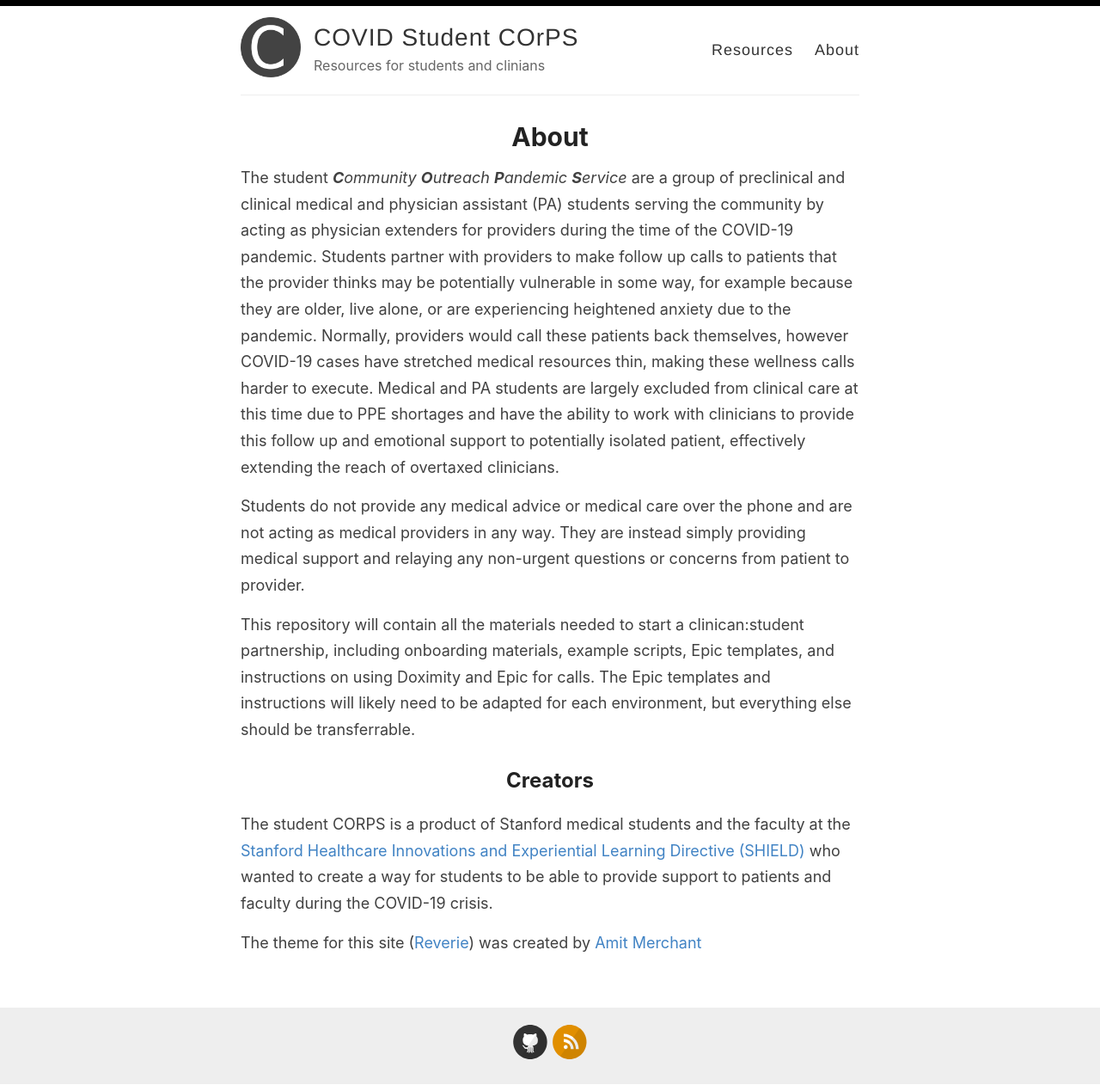
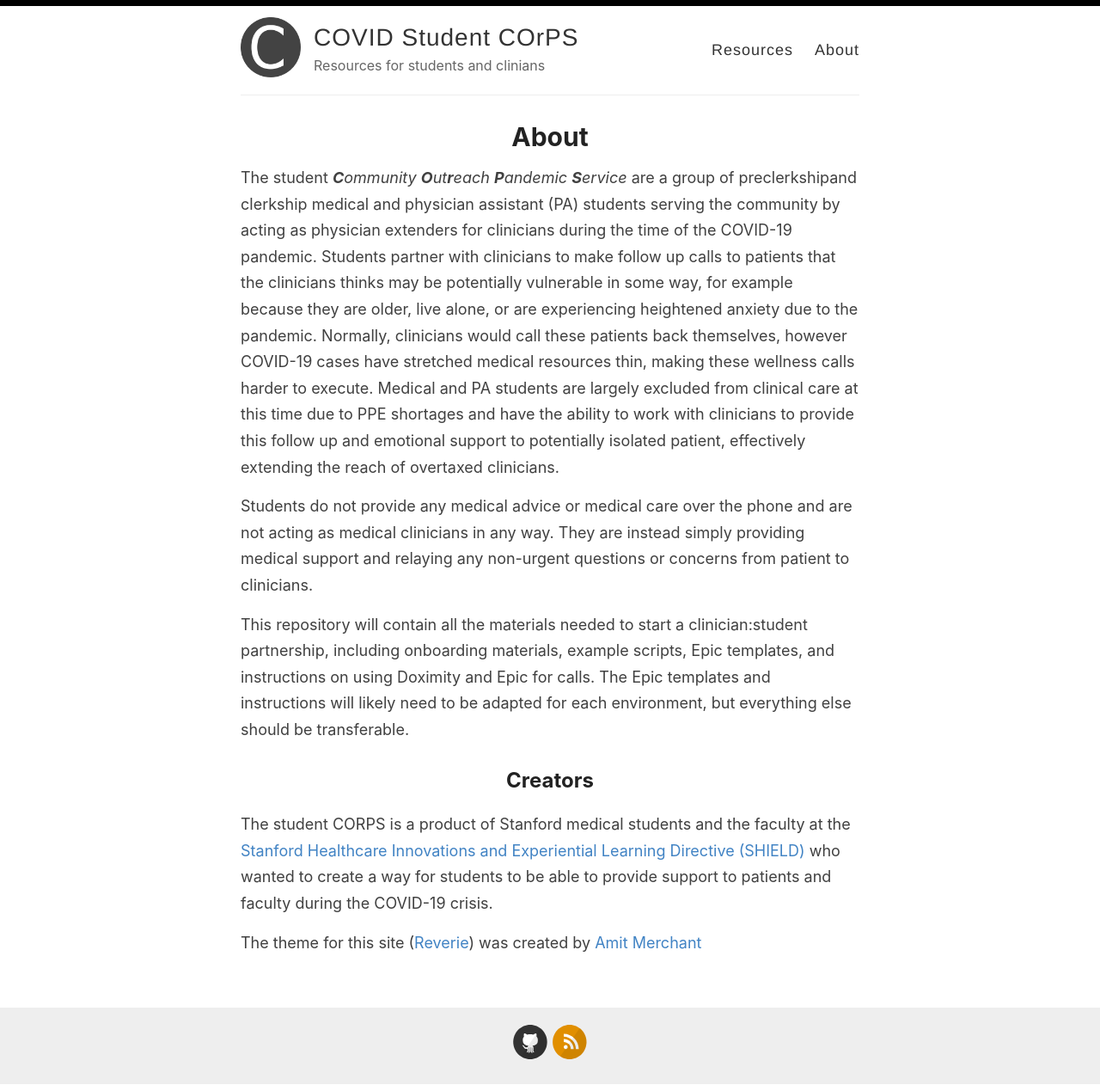
Before and after one commit to MikeDacre/studentcorps, a Jekyll site: the page built from _pages/about.md, in a window 1280 px wide. Shown: the whole page at 86% size. Built offline with Jekyll 4.4.1, drawn with Linux system fonts in a browser that asks for light colours.

Commit message:
Typo correction

```diff
--- a/_pages/about.md
+++ b/_pages/about.md
@@ -7,13 +7,13 @@ permalink: /about/
 
 <p>
 The student <em><b>C</b>ommunity <b>O</b>ut<b>r</b>each <b>P</b>andemic
-<b>S</b>ervice</em> are a group of preclinical and clinical medical and
+<b>S</b>ervice</em> are a group of preclerkshipand clerkship medical and
 physician assistant (PA) students serving the community by acting as physician
-extenders for providers during the time of the COVID-19 pandemic. Students
-partner with providers to make follow up calls to patients that the provider
+extenders for clinicians during the time of the COVID-19 pandemic. Students
+partner with clinicians to make follow up calls to patients that the clinicians
 thinks may be potentially vulnerable in some way, for example because they are
 older, live alone, or are experiencing heightened anxiety due to the pandemic.
-Normally, providers would call these patients back themselves, however COVID-19
+Normally, clinicians would call these patients back themselves, however COVID-19
 cases have stretched medical resources thin, making these wellness calls harder
 to execute. Medical and PA students are largely excluded from clinical care at
 this time due to PPE shortages and have the ability to work with clinicians to
@@ -22,15 +22,15 @@ effectively extending the reach of overtaxed clinicians.
 </p>
 
 Students do not provide any medical advice or medical care over the phone and
-are not acting as medical providers in any way. They are instead simply
+are not acting as medical clinicians in any way. They are instead simply
 providing medical support and relaying any non-urgent questions or concerns from
-patient to provider.
+patient to clinicians.
 
-This repository will contain all the materials needed to start a clinican:student
+This repository will contain all the materials needed to start a clinician:student
 partnership, including onboarding materials, example scripts, Epic templates,
 and instructions on using Doximity and Epic for calls. The Epic templates and
 instructions will likely need to be adapted for each environment, but everything
-else should be transferrable.
+else should be transferable.
 
 ## Creators
 
--- a/index.html
+++ b/index.html
@@ -5,7 +5,7 @@ layout: default
 <h1>COVID-19 Student COrPS Resources</h1>
 
 <p>
-The student <em><b>C</b>ommunity <b>O</b>ut<b>r</b>each <b>P</b>andemic <b>S</b>ervice</em> are a group of preclinical and clinical medical and physician assistant (PA) students serving the community by acting as physician extenders for providers during the time of the COVID-19 pandemic.
+The student <em><b>C</b>ommunity <b>O</b>ut<b>r</b>each <b>P</b>andemic <b>S</b>ervice</em> are a group of preclerkship and clerkship medical and physician assistant (PA) students serving the community by acting as physician extenders for clinician during the time of the COVID-19 pandemic.
 </p>
 
 <p>
```
